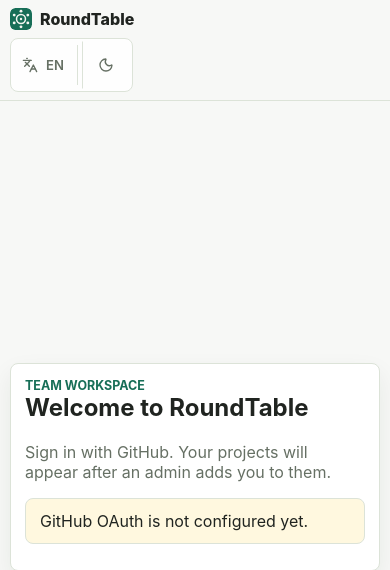
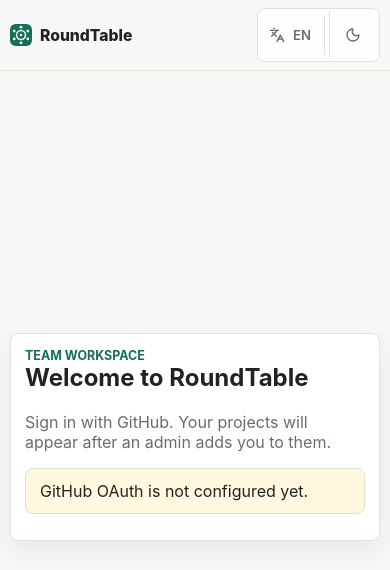
Before and after one commit to q121212/RoundTable, a FastAPI app: page /login in a window 390 px wide. Shown: the top 570 px of the page. Run offline with FastAPI, Linux system fonts and the light colour scheme.

Commit message:
Refine mobile board icon spacing

```diff
--- a/app/static/styles.css
+++ b/app/static/styles.css
@@ -1820,38 +1820,41 @@ a.ticket-key:hover {
   }
 
   .topbar {
-    flex-direction: column;
-    align-items: stretch;
+    flex-direction: row;
+    align-items: center;
     min-height: 58px;
     padding: 8px 10px;
-    gap: 8px;
+    gap: 10px;
   }
 
   .brand {
-    align-self: flex-start;
-    font-size: 1rem;
+    flex: 0 0 auto;
+    font-size: 0.98rem;
   }
 
   .topnav {
-    width: 100%;
-    gap: 8px;
+    flex: 1 1 auto;
+    min-width: 0;
+    gap: 7px;
     flex-wrap: nowrap;
-    justify-content: space-between;
+    justify-content: flex-end;
   }
 
   .topnav > a[data-board-link] {
-    min-width: 0;
-    width: auto;
+    min-width: 42px;
+    width: 42px;
     min-height: 48px;
-    padding-inline: 12px;
+    padding-inline: 0;
     border: 1px solid var(--line);
     border-radius: 8px;
     background: var(--surface);
     color: var(--muted);
-    font-size: 0.92rem;
+    font-size: 0;
   }
 
   .topnav > a[data-board-link] .icon {
+    width: 22px;
+    height: 22px;
     margin: 0;
   }
 
```
